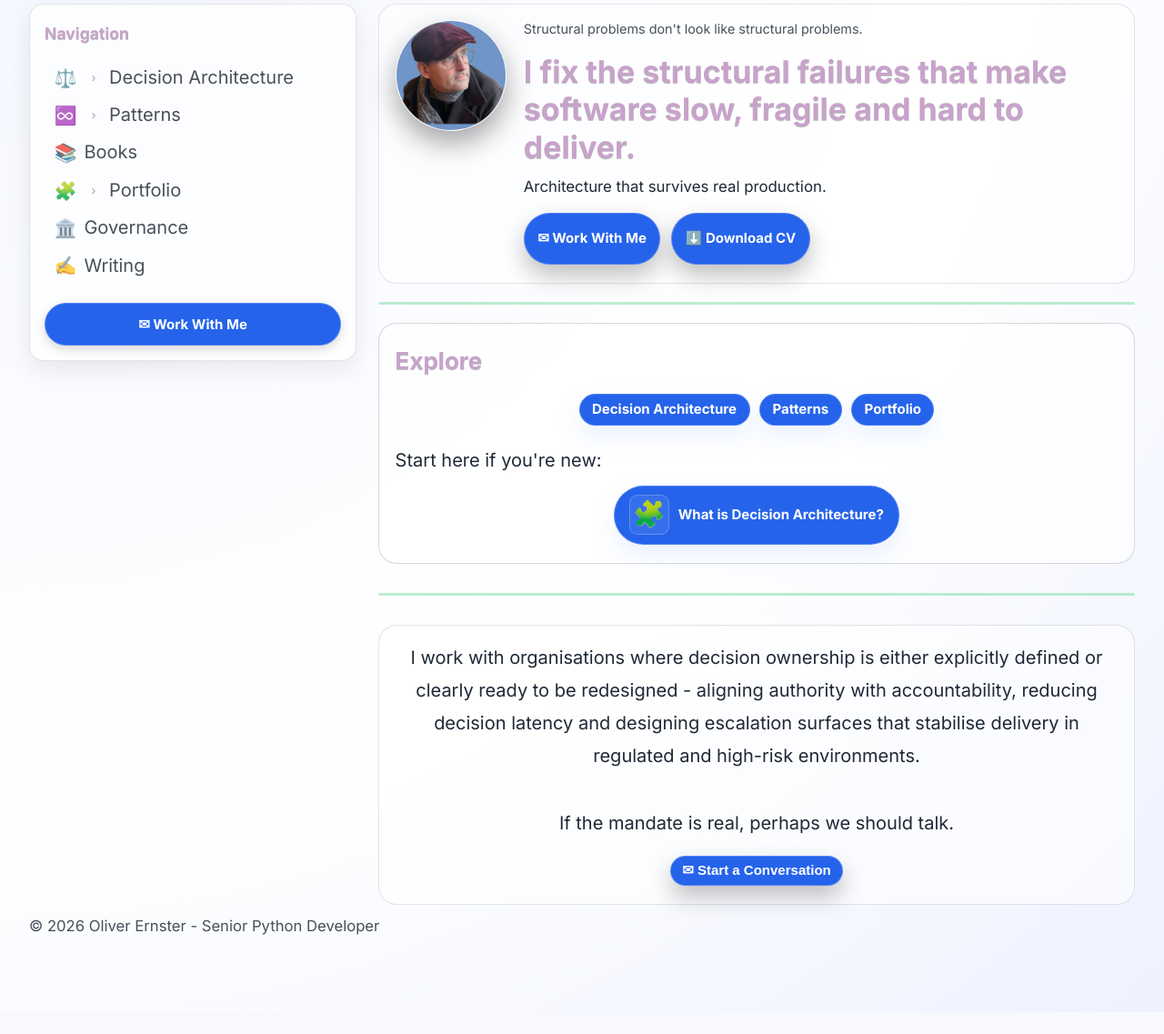
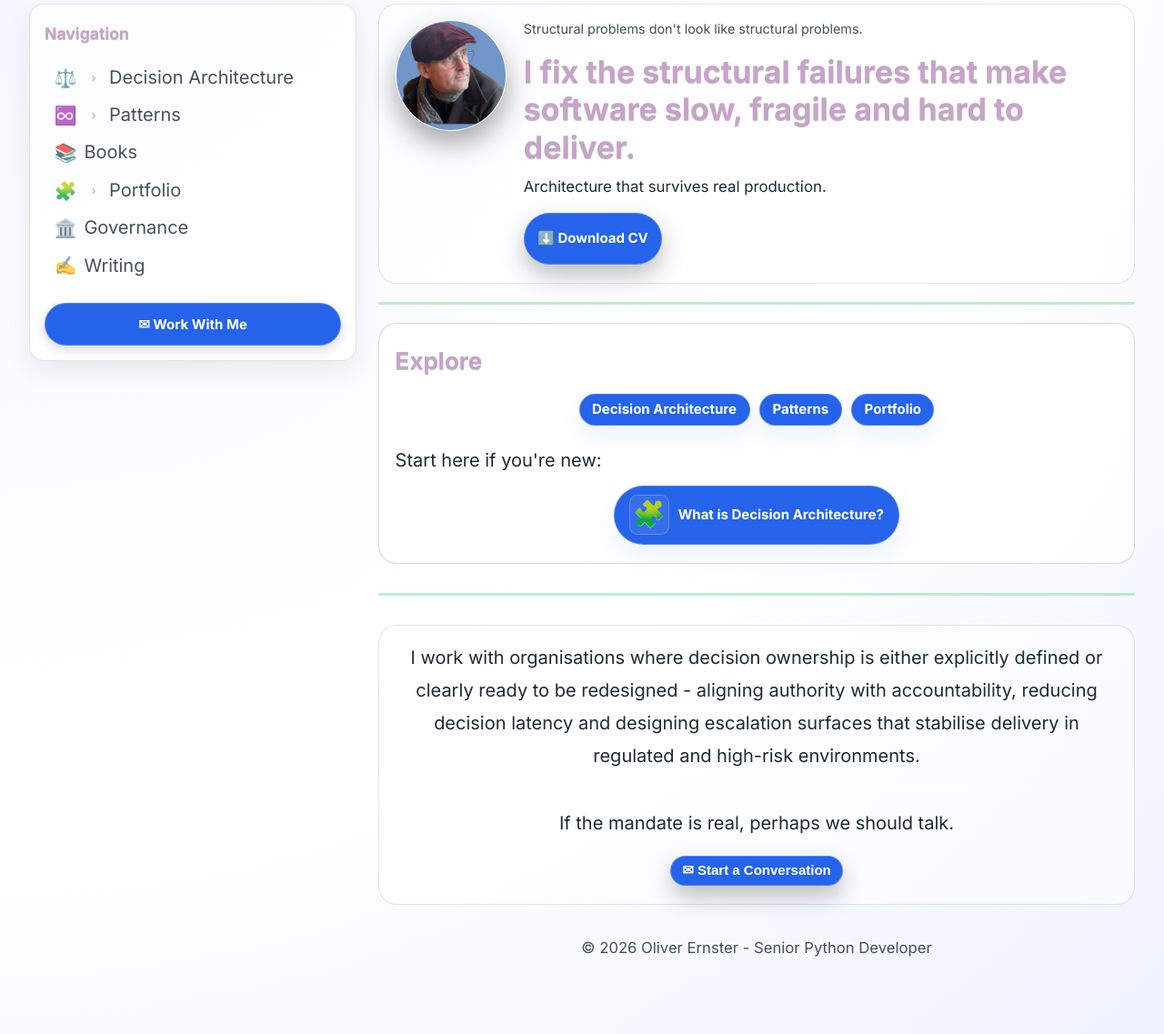
Before and after one commit to oernster/crankthecode, a FastAPI app: page / in a window 1280 px wide. Shown: the part 212-1349 px from the top of the page at 91% size. Before the commit the page ends 1240 px from the top, so only its background shows below. Run offline with FastAPI, Linux system fonts and the light colour scheme; some libraries are stand-ins or nearby versions.

Commit message:
UI enhancements - minor.

```diff
--- a/app/http/routers/html.py
+++ b/app/http/routers/html.py
@@ -521,7 +521,7 @@ def _group_posts_by_cat(
             raw = (tag or "").strip()
             if raw.lower().startswith(_CAT_TAG_PREFIX):
                 tail = raw.split(":", 1)[1].strip()
-                if tail:
+                if tail:  # pragma: no branch — real posts never emit a bare "cat:" tag
                     primary_cat = _normalize_cat_label(tail)
                     break
 
@@ -554,7 +554,7 @@ def _group_posts_by_cat(
 
     def _writing_sort_key(item: tuple[str, dict[str, object]]) -> tuple[int, str]:
         key, entry = item
-        if key == "\xff":
+        if key == "\xff":  # pragma: no cover — all writing posts carry a cat: tag
             return (2, "")
         # Blog pinned last; everything else alpha by stripped display label.
         if key == "blog":
@@ -566,7 +566,7 @@ def _group_posts_by_cat(
 
     def _default_sort_key(item: tuple[str, dict[str, object]]) -> tuple[int, str]:
         key, _entry = item
-        if key == "\xff":
+        if key == "\xff":  # pragma: no cover — all project posts carry a cat: tag
             return (2, "")
         return (0 if key == "leadership" else 1, key)
 
@@ -702,7 +702,7 @@ def _category_posts_grouped_by_layer(
         return _humanize_layer_slug(slug) if slug else "General"
 
     def _layer_sort_key(slug: str) -> tuple[int, str]:
-        if slug in preferred:
+        if slug in preferred:  # pragma: no cover — no active caller passes preferred_layer_order
             return (preferred.index(slug), "")
         if slug == "":
             return (9999, "zzzz-general")
--- a/static/styles.css
+++ b/static/styles.css
@@ -198,6 +198,20 @@ body.is-homepage .header-cta {
   max-width: var(--content-max);
   margin-left: auto;
   margin-right: auto;
+}
+
+/* Footer: mirror the page-layout grid so the copyright sits inside the content column. */
+.site-footer {
+  display: grid;
+  grid-template-columns: 360px 1fr;
+  gap: 24px;
+  margin-top: 24px;
+}
+
+.site-footer__copy {
+  grid-column: 2;
+  text-align: center;
+  color: var(--text-muted);
 }
 
 /* Read time (post pages only; the element is present globally but stays hidden unless .post-content exists) */
@@ -3702,6 +3716,14 @@ html.theme-light .section-title {
   .sidebar {
     position: static;
   }
+
+  .site-footer {
+    grid-template-columns: 1fr;
+  }
+
+  .site-footer__copy {
+    grid-column: 1;
+  }
 }
 
 /* Post meta: enforce date/tags on separate lines. */
--- a/templates/base.html
+++ b/templates/base.html
@@ -593,7 +593,7 @@
   </div>
 
   <div class="site-footer" aria-label="Footer">
-    <small style="color: var(--text-muted);">
+    <small class="site-footer__copy">
       © {{ current_year }} Oliver Ernster - Senior Python Developer
     </small>
   </div>
--- a/templates/index.html
+++ b/templates/index.html
@@ -41,7 +41,6 @@
           </p>
 
           <div class="hero-actions" aria-label="Primary actions">
-            <a class="cta-button" href="/#contact">✉ Work With Me</a>
             <a
               class="cta-button"
               href="/cv-oliver-ernster.pdf"
```
Also changed, not shown: tests/test_coverage_boost.py (+25 -0 lines), tests/test_html_pages.py (+2 -3 lines).
